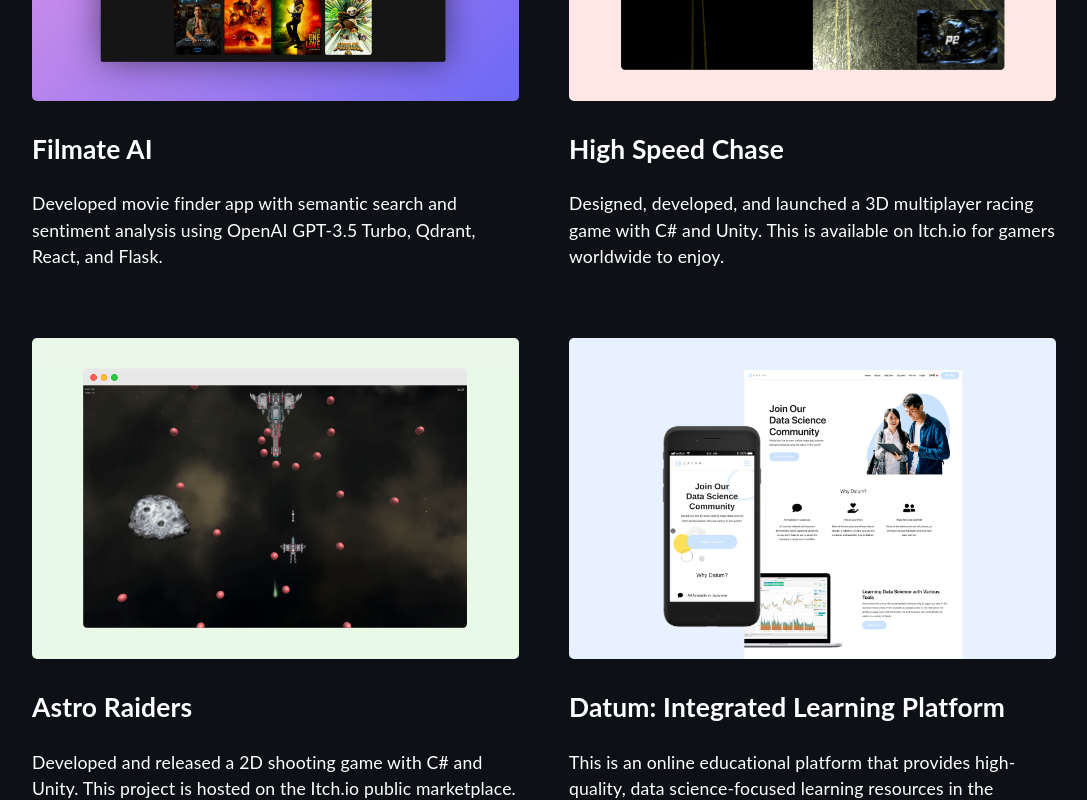
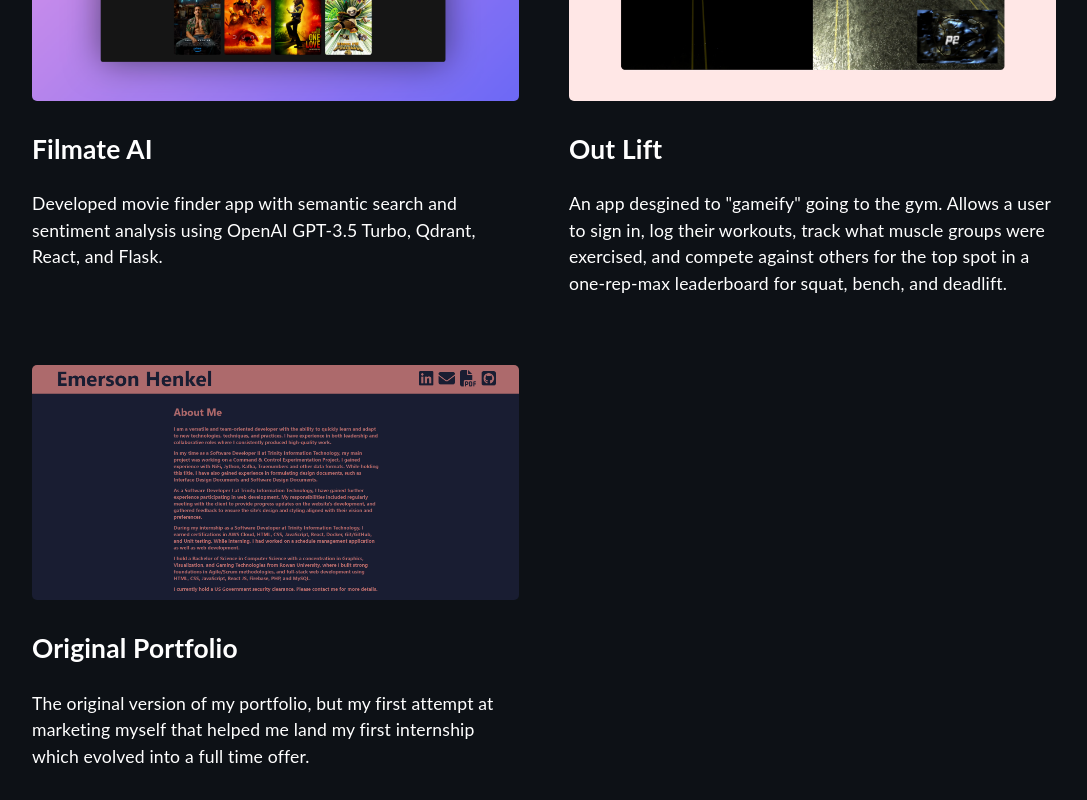
Before and after one commit to emm-henkel/react-portfolio-update, a React (Create React App) app: page / in a window 1280 px wide. Shown: the part 3440-4240 px from the top of the page, without its empty margins (96-1183 px from the left). Built offline with nearby package versions, Linux system fonts and the light colour scheme.

Commit message:
adding more personalization to the project section

```diff
--- a/src/components/Project.tsx
+++ b/src/components/Project.tsx
@@ -1,12 +1,5 @@
 import React from "react";
-import mock01 from '../assets/images/mock01.png';
-import mock02 from '../assets/images/mock02.png';
-import mock03 from '../assets/images/mock03.png';
-import mock04 from '../assets/images/mock04.png';
-import mock05 from '../assets/images/mock05.png';
-import mock06 from '../assets/images/mock06.png';
-import mock07 from '../assets/images/mock07.png';
-import mock08 from '../assets/images/mock08.png';
+import oldportfolio from '../assets/images/oldportfolio.png';
 import mock09 from '../assets/images/mock09.png';
 import mock10 from '../assets/images/mock10.png';
 import '../assets/styles/Project.scss';
@@ -23,10 +16,15 @@
             </div>
             <div className="project">
                 <a href="https://yujisatojr.itch.io/highspeedchase" target="_blank" rel="noreferrer"><img src={mock09} className="zoom" alt="thumbnail" width="100%"/></a>
-                <a href="https://yujisatojr.itch.io/highspeedchase" target="_blank" rel="noreferrer"><h2>High Speed Chase</h2></a>
-                <p>Designed, developed, and launched a 3D multiplayer racing game with C# and Unity. This is available on Itch.io for gamers worldwide to enjoy.</p>
+                <a href="https://yujisatojr.itch.io/highspeedchase" target="_blank" rel="noreferrer"><h2>Out Lift</h2></a>
+                <p>An app desgined to "gameify" going to the gym. Allows a user to sign in, log their workouts, track what muscle groups were exercised, and compete against others for the top spot in a one-rep-max leaderboard for squat, bench, and deadlift.</p>
             </div>
             <div className="project">
+                <a href="https://github.com/emm-henkel/react-portfolio" target="_blank" rel="noreferrer"><img src={oldportfolio} className="zoom" alt="thumbnail" width="100%"/></a>
+                <a href="https://github.com/emm-henkel/react-portfolio" target="_blank" rel="noreferrer"><h2>Original Portfolio</h2></a>
+                <p>The original version of my portfolio, but my first attempt at marketing myself that helped me land my first internship which evolved into a full time offer.</p>
+            </div>
+            {/* <div className="project">
                 <a href="https://yujisatojr.itch.io/spacecraft" target="_blank" rel="noreferrer"><img src={mock08} className="zoom" alt="thumbnail" width="100%"/></a>
                 <a href="https://yujisatojr.itch.io/spacecraft" target="_blank" rel="noreferrer"><h2>Astro Raiders</h2></a>
                 <p>Developed and released a 2D shooting game with C# and Unity. This project is hosted on the Itch.io public marketplace.</p>
@@ -65,7 +63,7 @@
                 <a href="https://github.com/yujisatojr/submeowrine" target="_blank" rel="noreferrer"><img src={mock01} className="zoom" alt="thumbnail" width="100%"/></a>
                 <a href="https://github.com/yujisatojr/submeowrine" target="_blank" rel="noreferrer"><h2>Submeowrine</h2></a>
                 <p>Developed and released an Android mobile application using Java and Android Studio that runs a 2D shooting game.</p>
-            </div>
+            </div> */}
         </div>
     </div>
     );
```
Also changed, not shown: src/assets/images/oldportfolio.png (added).
